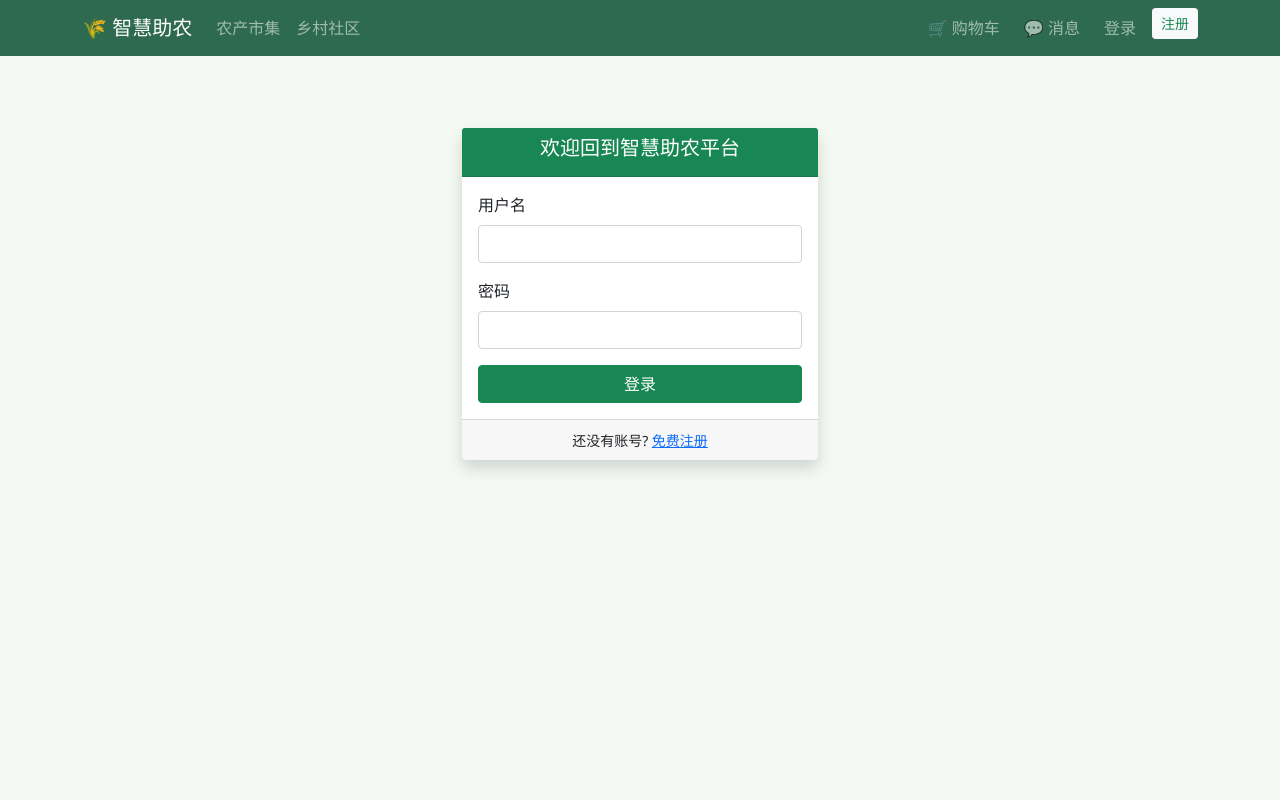
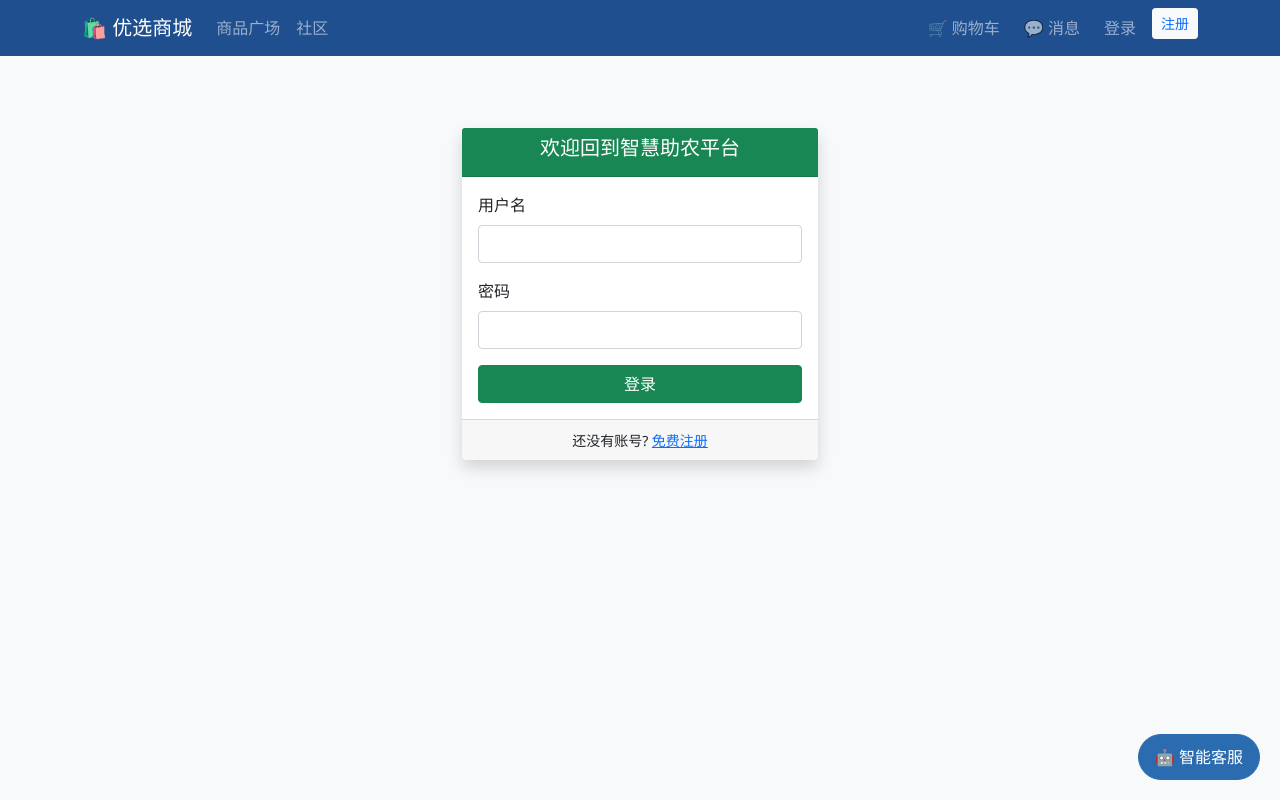
Before and after one commit to Tianyusun1/Nong, a Flask app: page /login in a window 1280 px wide. Run offline with Flask 3, Linux system fonts and the light colour scheme.

Commit message:
feat: convert base UI to generic ecommerce style and add mall assistant widget

```diff
--- a/templates/base.html
+++ b/templates/base.html
@@ -3,44 +3,51 @@
 <head>
     <meta charset="UTF-8">
     <meta name="viewport" content="width=device-width, initial-scale=1">
-    <title>智慧助农平台</title>
+    <title>优选商城</title>
     <link href="https://cdn.jsdelivr.net/npm/bootstrap@5.1.3/dist/css/bootstrap.min.css" rel="stylesheet">
     <style>
-        /* 简单的自定义样式，营造助农绿色氛围 */
-        body { background-color: #f4f9f4; font-family: 'Segoe UI', Tahoma, Geneva, Verdana, sans-serif; }
-        .navbar { background-color: #2d6a4f; }
-        .btn-primary { background-color: #40916c; border-color: #40916c; }
-        .btn-primary:hover { background-color: #1b4332; }
-        .card { border: none; box-shadow: 0 2px 5px rgba(0,0,0,0.1); }
+        body { background-color: #f8f9fa; font-family: 'Segoe UI', Tahoma, Geneva, Verdana, sans-serif; }
+        .navbar { background-color: #1f4f8f; }
+        .btn-primary { background-color: #2b6cb0; border-color: #2b6cb0; }
+        .btn-primary:hover { background-color: #1a4d80; }
+        .card { border: none; box-shadow: 0 2px 5px rgba(0,0,0,0.08); }
+
+        .assistant-fab {
+            position: fixed; right: 20px; bottom: 20px; z-index: 1050;
+            border-radius: 999px; padding: 10px 16px;
+        }
+        .assistant-panel {
+            position: fixed; right: 20px; bottom: 78px; width: 360px; max-width: calc(100vw - 30px);
+            background: #fff; border: 1px solid #ddd; border-radius: 12px;
+            box-shadow: 0 12px 24px rgba(0,0,0,0.2); z-index: 1050; display: none;
+        }
+        .assistant-body { max-height: 380px; overflow-y: auto; padding: 12px; font-size: 14px; }
+        .assistant-item { margin-bottom: 10px; }
+        .assistant-user { color: #1f4f8f; font-weight: 600; }
+        .assistant-bot { color: #1b4332; }
     </style>
 </head>
 <body>
     <nav class="navbar navbar-expand-lg navbar-dark fixed-top">
         <div class="container">
-            <a class="navbar-brand" href="{{ url_for('index') }}">🌾 智慧助农</a>
+            <a class="navbar-brand" href="{{ url_for('index') }}">🛍️ 优选商城</a>
             <button class="navbar-toggler" type="button" data-bs-toggle="collapse" data-bs-target="#navbarNav">
                 <span class="navbar-toggler-icon"></span>
             </button>
             <div class="collapse navbar-collapse" id="navbarNav">
                 <ul class="navbar-nav me-auto">
-                    <li class="nav-item"><a class="nav-link" href="{{ url_for('index') }}">农产市集</a></li>
-                    <li class="nav-item"><a class="nav-link" href="{{ url_for('community') }}">乡村社区</a></li>
+                    <li class="nav-item"><a class="nav-link" href="{{ url_for('index') }}">商品广场</a></li>
+                    <li class="nav-item"><a class="nav-link" href="{{ url_for('community') }}">社区</a></li>
                 </ul>
                 <ul class="navbar-nav">
-                    <li class="nav-item">
-                        <a class="nav-link me-2" href="{{ url_for('view_cart') }}">🛒 购物车</a>
-                    </li>
-
-                    <li class="nav-item">
-                        <a class="nav-link me-2" href="{{ url_for('chat_list') }}">💬 消息</a>
-                    </li>
-
+                    <li class="nav-item"><a class="nav-link me-2" href="{{ url_for('view_cart') }}">🛒 购物车</a></li>
+                    <li class="nav-item"><a class="nav-link me-2" href="{{ url_for('chat_list') }}">💬 消息</a></li>
                     {% if current_user %}
                         <li class="nav-item"><a class="nav-link active" href="{{ url_for('profile') }}">👤 {{ current_user.username }}</a></li>
                         <li class="nav-item"><a class="nav-link" href="{{ url_for('logout') }}">退出</a></li>
                     {% else %}
                         <li class="nav-item"><a class="nav-link" href="{{ url_for('login') }}">登录</a></li>
-                        <li class="nav-item"><a class="btn btn-light text-success btn-sm ms-2" href="{{ url_for('register') }}">注册</a></li>
+                        <li class="nav-item"><a class="btn btn-light text-primary btn-sm ms-2" href="{{ url_for('register') }}">注册</a></li>
                     {% endif %}
                 </ul>
             </div>
@@ -51,7 +58,6 @@
         {% with messages = get_flashed_messages(with_categories=true) %}
             {% if messages %}
                 {% for category, message in messages %}
-                    {# FIX: 使用 category 决定 alert 颜色 #}
                     {% set alert_class = 'alert-danger' if category == 'error' else 'alert-success' %}
                     <div class="alert {{ alert_class }} alert-dismissible fade show shadow-sm" role="alert">
                         {{ message }}
@@ -63,6 +69,79 @@
 
         {% block content %}{% endblock %}
     </div>
+
+    <button id="assistantFab" class="btn btn-primary assistant-fab">🤖 智能客服</button>
+    <div id="assistantPanel" class="assistant-panel">
+        <div class="p-2 border-bottom d-flex justify-content-between align-items-center">
+            <strong>商城智能客服</strong>
+            <button id="assistantClose" class="btn btn-sm btn-outline-secondary">关闭</button>
+        </div>
+        <div id="assistantBody" class="assistant-body">
+            <div class="assistant-item assistant-bot">您好～告诉我你想买什么，我会推荐商城在售商品并附详情链接。</div>
+        </div>
+        <div class="p-2 border-top">
+            <div class="input-group">
+                <input id="assistantInput" type="text" class="form-control" placeholder="例如：推荐100元以内的牛肉">
+                <button id="assistantSend" class="btn btn-primary">发送</button>
+            </div>
+        </div>
+    </div>
+
     <script src="https://cdn.jsdelivr.net/npm/bootstrap@5.1.3/dist/js/bootstrap.bundle.min.js"></script>
+    <script>
+        const panel = document.getElementById('assistantPanel');
+        const body = document.getElementById('assistantBody');
+        const input = document.getElementById('assistantInput');
+
+        document.getElementById('assistantFab').onclick = () => {
+            panel.style.display = panel.style.display === 'none' || panel.style.display === '' ? 'block' : 'none';
+        };
+        document.getElementById('assistantClose').onclick = () => panel.style.display = 'none';
+
+        function appendMsg(cls, html) {
+            const div = document.createElement('div');
+            div.className = 'assistant-item ' + cls;
+            div.innerHTML = html;
+            body.appendChild(div);
+            body.scrollTop = body.scrollHeight;
+        }
+
+        async function sendAssistantQuestion() {
+            const q = input.value.trim();
+            if (!q) return;
+            appendMsg('assistant-user', '我：' + q);
+            input.value = '';
+
+            try {
+                const resp = await fetch('/api/assistant/mall_chat', {
+                    method: 'POST',
+                    headers: {'Content-Type': 'application/json'},
+                    body: JSON.stringify({question: q})
+                });
+                const data = await resp.json();
+                if (!data.ok) {
+                    appendMsg('assistant-bot', '客服：' + (data.message || '请求失败'));
+                    return;
+                }
+
+                let html = '客服：' + (data.answer || '暂无回复');
+                if (data.recommendations && data.recommendations.length) {
+                    html += '<hr><div><strong>推荐商品：</strong></div><ul>';
+                    data.recommendations.forEach(item => {
+                        html += `<li><a href="${item.url}" target="_blank">${item.name}</a>（¥${item.price}）</li>`;
+                    });
+                    html += '</ul>';
+                }
+                appendMsg('assistant-bot', html);
+            } catch (e) {
+                appendMsg('assistant-bot', '客服：网络错误，请稍后重试。');
+            }
+        }
+
+        document.getElementById('assistantSend').onclick = sendAssistantQuestion;
+        input.addEventListener('keydown', (e) => {
+            if (e.key === 'Enter') sendAssistantQuestion();
+        });
+    </script>
 </body>
 </html>
```
